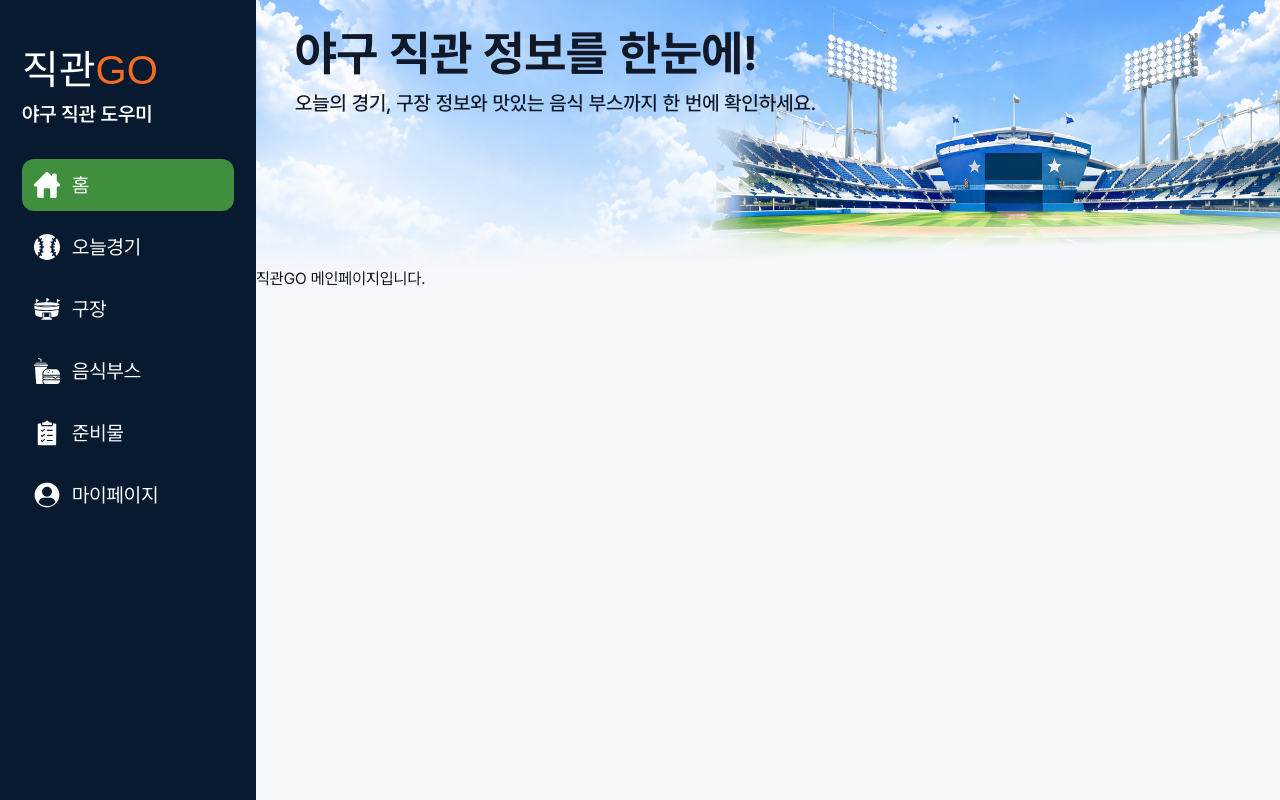
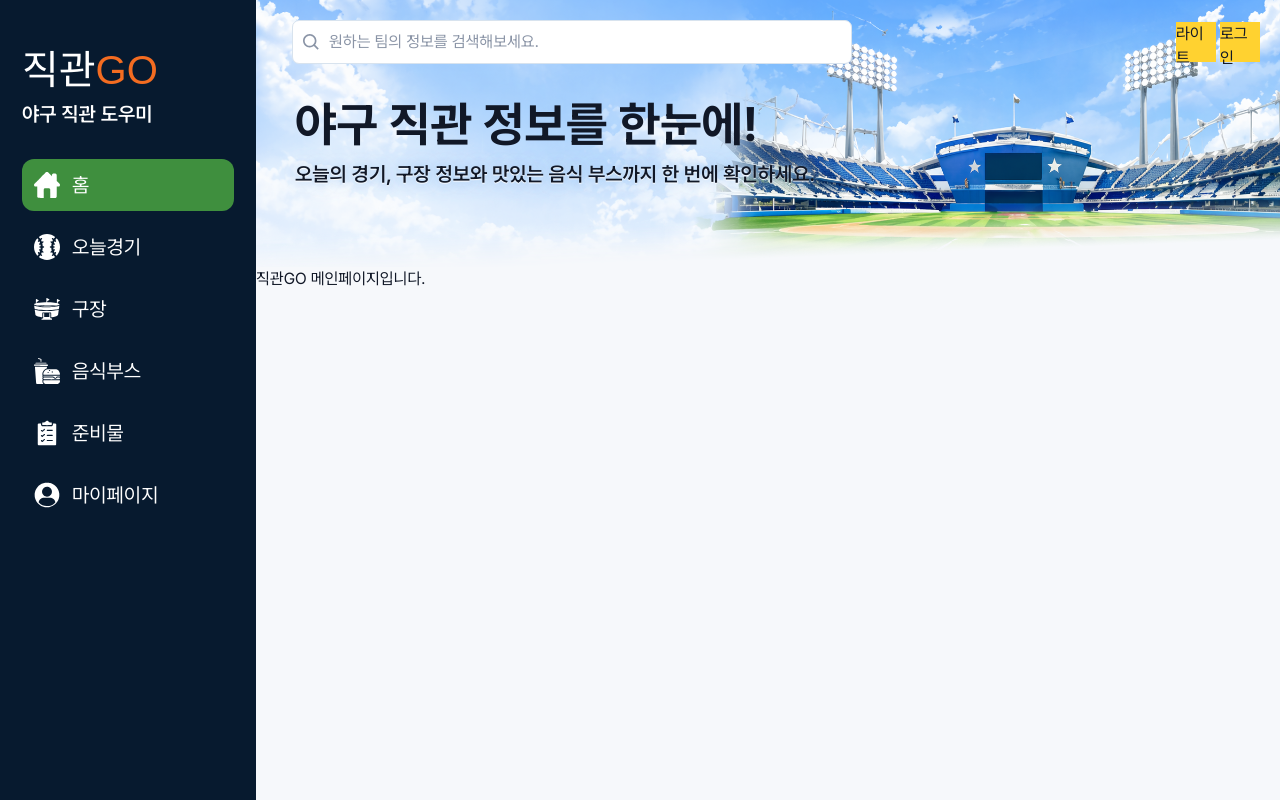
Before and after one commit to hsyo830/cinepick-next, a Next.js app: page / in a window 1280 px wide. Built offline with nearby package versions, Linux system fonts and the light colour scheme; a web font is replaced by a local one.

Commit message:
feat: 검색 헤더 및 SearchBar UI 구현

```diff
--- a/src/app/(main)/layout.tsx
+++ b/src/app/(main)/layout.tsx
@@ -1,11 +1,15 @@
 import BottomNav from "@/src/components/layout/BottomNav";
+import Header from "@/src/components/layout/Header";
 import SideNav from "@/src/components/layout/SideNav";
 
 export default function MainLayout({ children }: { children: React.ReactNode }) {
   return (
     <div className="flex min-h-screen">
       <SideNav />
-      <main className="min-h-screen w-full pb-17.25 lg:ml-64 lg:pb-0">{children}</main>
+      <main className="relative min-h-screen w-full pb-17.25 lg:ml-64 lg:pb-0">
+        <Header />
+        {children}
+      </main>
       <BottomNav />
     </div>
   );
--- a/src/components/common/Logo.tsx
+++ b/src/components/common/Logo.tsx
@@ -1,10 +1,14 @@
 import Link from "next/link";
 
-export default function Logo() {
+type LogoProps = {
+  mobileHeader?: boolean;
+};
+
+export default function Logo({ mobileHeader }: LogoProps) {
   return (
-    <div className="font-vitro text-[40px]">
+    <div className={`font-vitro ${mobileHeader ? "text-[20px] md:text-[35px]" : "text-[40px]"}`}>
       <Link href="/">
-        <span className="text-inverse">직관</span>
+        <span className={` ${mobileHeader ?? "text-inverse"}`}>직관</span>
         <span className="text-brand">GO</span>
       </Link>
     </div>
--- a/src/components/common/PageHero.tsx
+++ b/src/components/common/PageHero.tsx
@@ -5,9 +5,9 @@ type PageHeroProps = {
 
 const PageHero = ({ title, intro }: PageHeroProps) => {
   return (
-    <section className="aspect-1920/650 w-full overflow-hidden bg-[url('/image/hero/PageHeroLightGR.png')] bg-cover bg-bottom px-9.75 py-7.25 md:aspect-1920/500">
+    <section className="aspect-1920/650 w-full overflow-hidden bg-[url('/image/hero/PageHeroLightGR.png')] bg-cover bg-bottom px-9.75 py-25 md:aspect-1920/500">
       <div className="text-xl font-bold md:text-4xl lg:text-5xl">{title}</div>
-      <div className="w-65 text-sm font-medium md:mt-2 md:w-full md:text-lg lg:mt-3 lg:text-xl">
+      <div className="w-65 text-sm font-medium md:mt-2 md:w-full md:text-lg md:font-semibold md:[text-shadow:0_1px_1px_rgba(255,255,255,0.95),0_0_10px_rgba(168,207,247,0.95),0_0_22px_rgba(168,207,247,0.9)] lg:mt-3 lg:text-xl">
         {intro}
       </div>
     </section>
--- /dev/null
+++ b/src/components/common/SearchBar.tsx
@@ -0,0 +1,18 @@
+import SearchIcon from "../icons/SearchIcon";
+
+const SearchBar = () => {
+  return (
+    <form className="border-input-border bg-input h-8 w-full rounded-[7px] border md:h-10 lg:h-11">
+      <div className="flex h-full min-w-0 items-center gap-2.5 px-2.5">
+        <SearchIcon className="text-placeholder h-4 w-4 shrink-0" />
+        <input
+          type="search"
+          placeholder="원하는 팀의 정보를 검색해보세요."
+          className="text-foreground placeholder:text-placeholder min-w-0 flex-1 bg-transparent text-sm outline-none focus:outline-none md:text-base"
+        />
+      </div>
+    </form>
+  );
+};
+
+export default SearchBar;
--- /dev/null
+++ b/src/components/icons/SearchIcon.tsx
@@ -0,0 +1,20 @@
+type SearchIconProps = React.SVGProps<SVGSVGElement>;
+
+const SearchIcon = ({ className, ...props }: SearchIconProps) => {
+  return (
+    <svg
+      viewBox="0 0 19 19"
+      fill="none"
+      xmlns="http://www.w3.org/2000/svg"
+      className={className}
+      {...props}
+    >
+      <path
+        d="M8 16C9.77498 15.9996 11.4988 15.4054 12.897 14.312L17.293 18.708L18.707 17.294L14.311 12.898C15.405 11.4997 15.9996 9.77544 16 8C16 3.589 12.411 0 8 0C3.589 0 0 3.589 0 8C0 12.411 3.589 16 8 16ZM8 2C11.309 2 14 4.691 14 8C14 11.309 11.309 14 8 14C4.691 14 2 11.309 2 8C2 4.691 4.691 2 8 2Z"
+        fill="currentColor"
+      />
+    </svg>
+  );
+};
+
+export default SearchIcon;
--- a/src/components/layout/Header.tsx
+++ b/src/components/layout/Header.tsx
@@ -1 +1,22 @@
+import Logo from "../common/Logo";
+import SearchBar from "../common/SearchBar";
+
 // 검색창 헤더
+const Header = () => {
+  return (
+    <header className="absolute top-0 left-0 z-30 grid w-full grid-cols-[auto_auto] items-start justify-between gap-y-3 px-4 pt-5 md:grid-cols-[auto_minmax(0,560px)_minmax(0,1fr)_auto] md:items-center md:gap-x-4 md:gap-y-0 lg:px-5">
+      <div className="col-start-1 row-start-1 shrink-0 lg:hidden">
+        <Logo mobileHeader />
+      </div>
+      <div className="col-span-2 row-start-2 w-full min-w-0 md:col-span-1 md:col-start-2 md:row-start-1">
+        <SearchBar />
+      </div>
+      <div className="col-start-2 row-start-1 inline-flex shrink-0 gap-1 justify-self-end md:col-start-4 md:row-start-1">
+        <span className="h-10 w-10 bg-amber-300">라이트</span>
+        <span className="h-10 w-10 bg-amber-300">로그인</span>
+      </div>
+    </header>
+  );
+};
+
+export default Header;
```
